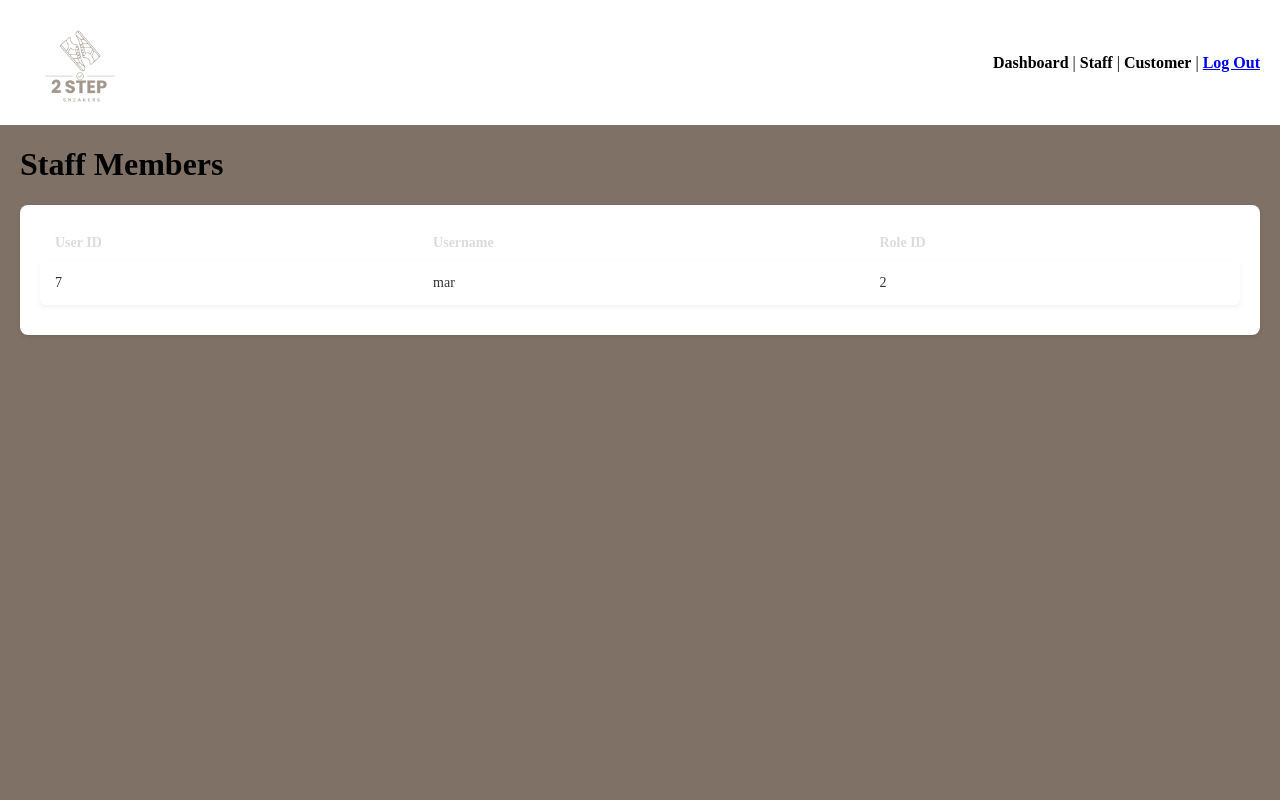
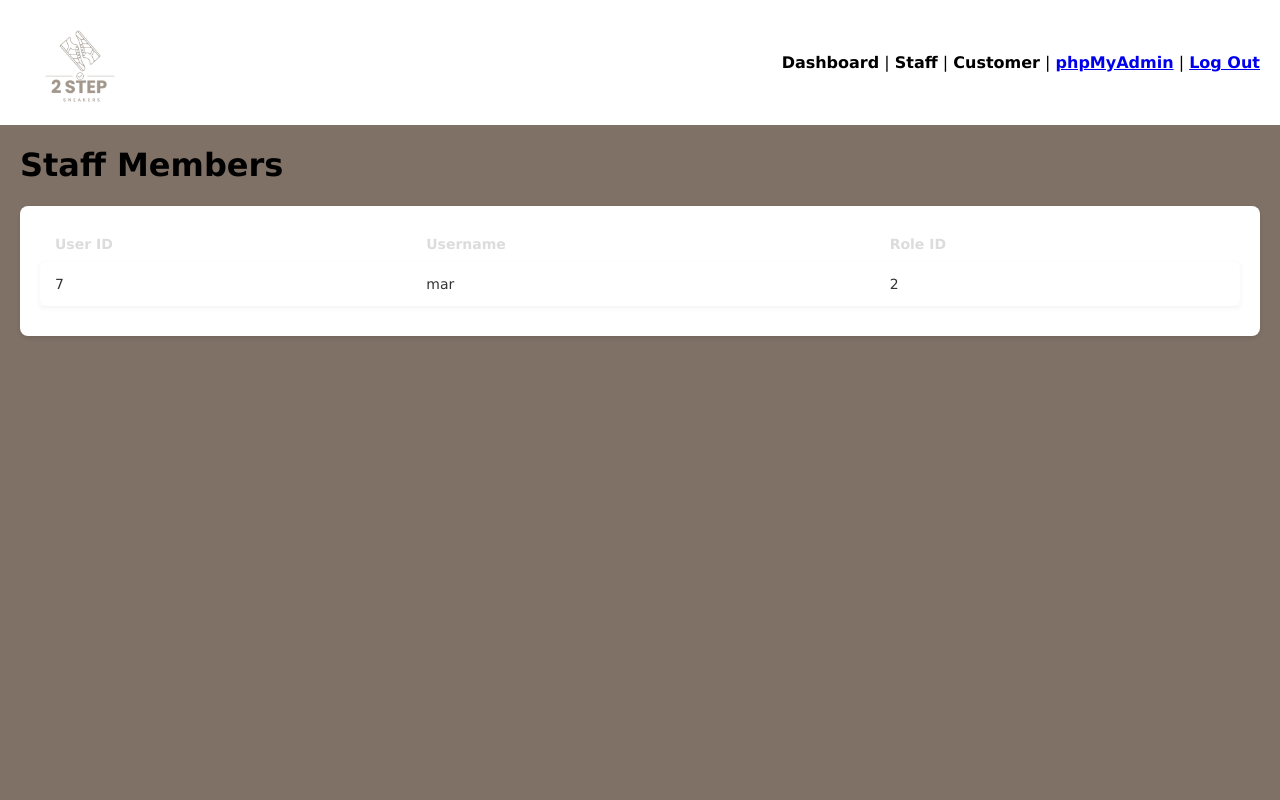
Before and after one commit to shahxvi/two-step, a PHP site: page /admin/admin_dashboard.php in a window 1280 px wide. Run offline with PHP 8.4, Linux system fonts and the light colour scheme; data comes from the database, SQL or seed files in the repository.

Commit message:
Add phpMyAdmin on navbar

```diff
--- a/admin/admin_dashboard.css
+++ b/admin/admin_dashboard.css
@@ -14,6 +14,7 @@ body {
     background-attachment: fixed;
     min-height: 100vh;
     margin: 0;
+    font-family: 'Lucida Sans', 'Lucida Sans Regular', 'Lucida Grande', 'Lucida Sans Unicode', Geneva, Verdana, sans-serif;
 }
 
 .logo-container {
--- a/admin/admin_dashboard.php
+++ b/admin/admin_dashboard.php
@@ -25,6 +25,7 @@ $result = mysqli_query($conn, $sql);
             <a><strong>Dashboard</strong></a> |
             <a><strong>Staff</strong></a> |
             <a><strong>Customer</strong></a> |
+            <a href="/phpmyadmin/" target="_blank" rel="noopener"><strong>phpMyAdmin</strong></a> |
             <a href="auth/login/login.html"><strong>Log Out</strong></a>
         </nav>
     </header>
```
